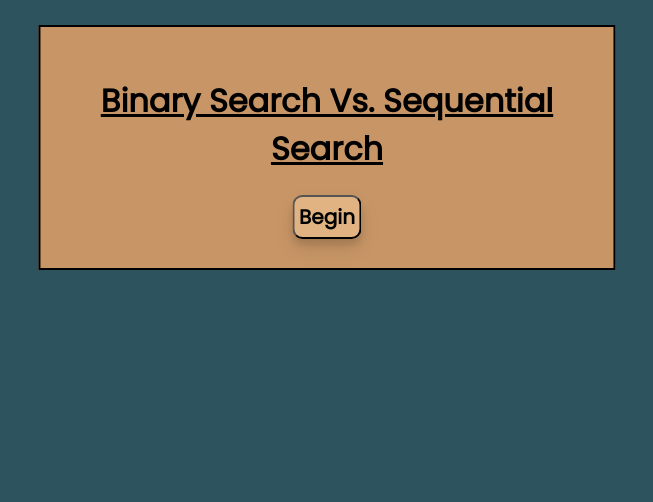
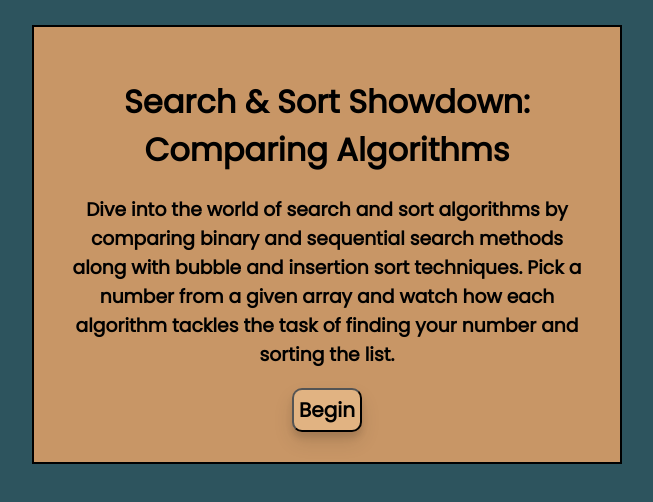
Before and after one commit to BigBobandy/Search-Sort-Showdown-Comparing-Algorithms, a plain HTML site: page index.html in a window 1280 px wide. Shown: the whole page, without its empty margins (338-991 px from the left). Drawn offline with Linux system fonts and the light colour scheme.

Commit message:
updated title and styed it
Updated the title and added a new description element.

```diff
--- a/index.html
+++ b/index.html
@@ -11,7 +11,13 @@
   </head>
   <body>
     <div class="container">
-      <h1>Binary Search Vs. Sequential Search</h1>
+      <h1>Search & Sort Showdown: Comparing Algorithms</h1>
+      <h3 id="website-description">
+        Dive into the world of search and sort algorithms by comparing binary
+        and sequential search methods along with bubble and insertion sort
+        techniques. Pick a number from a given array and watch how each
+        algorithm tackles the task of finding your number and sorting the list.
+      </h3>
       <button class="button" id="beginBtn">Begin</button>
       <form id="inputForm">
         <input
--- a/style.css
+++ b/style.css
@@ -29,10 +29,6 @@ body {
   padding: 5%;
 }
 
-.container h1 {
-  text-decoration: underline;
-}
-
 #userInput {
   font-family: inherit;
   right: -30%;
@@ -61,6 +57,10 @@ body {
   outline: 0;
 }
 
+.button:hover {
+  background-color: var(--secondary-darker);
+}
+
 .hide {
   display: none;
 }
```
